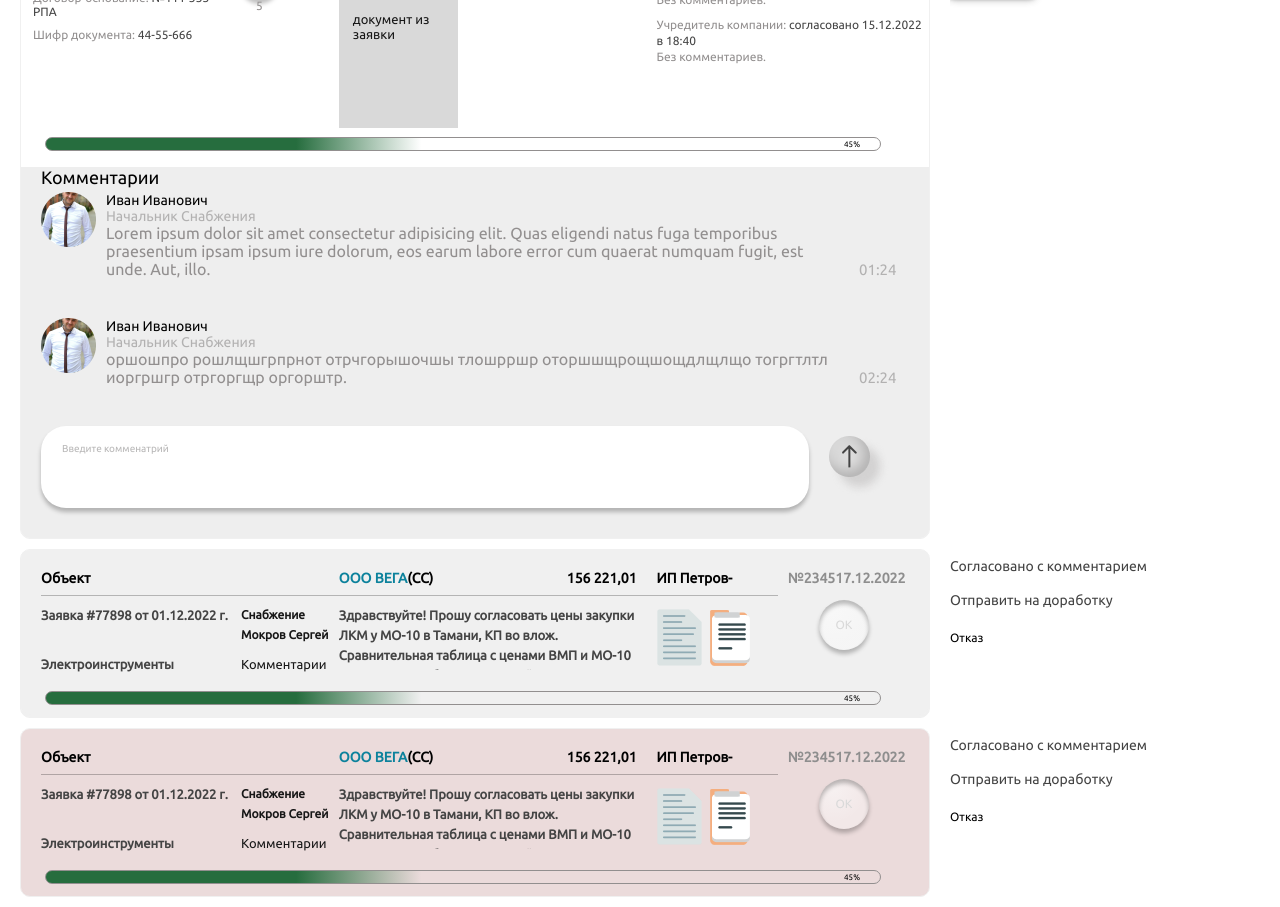
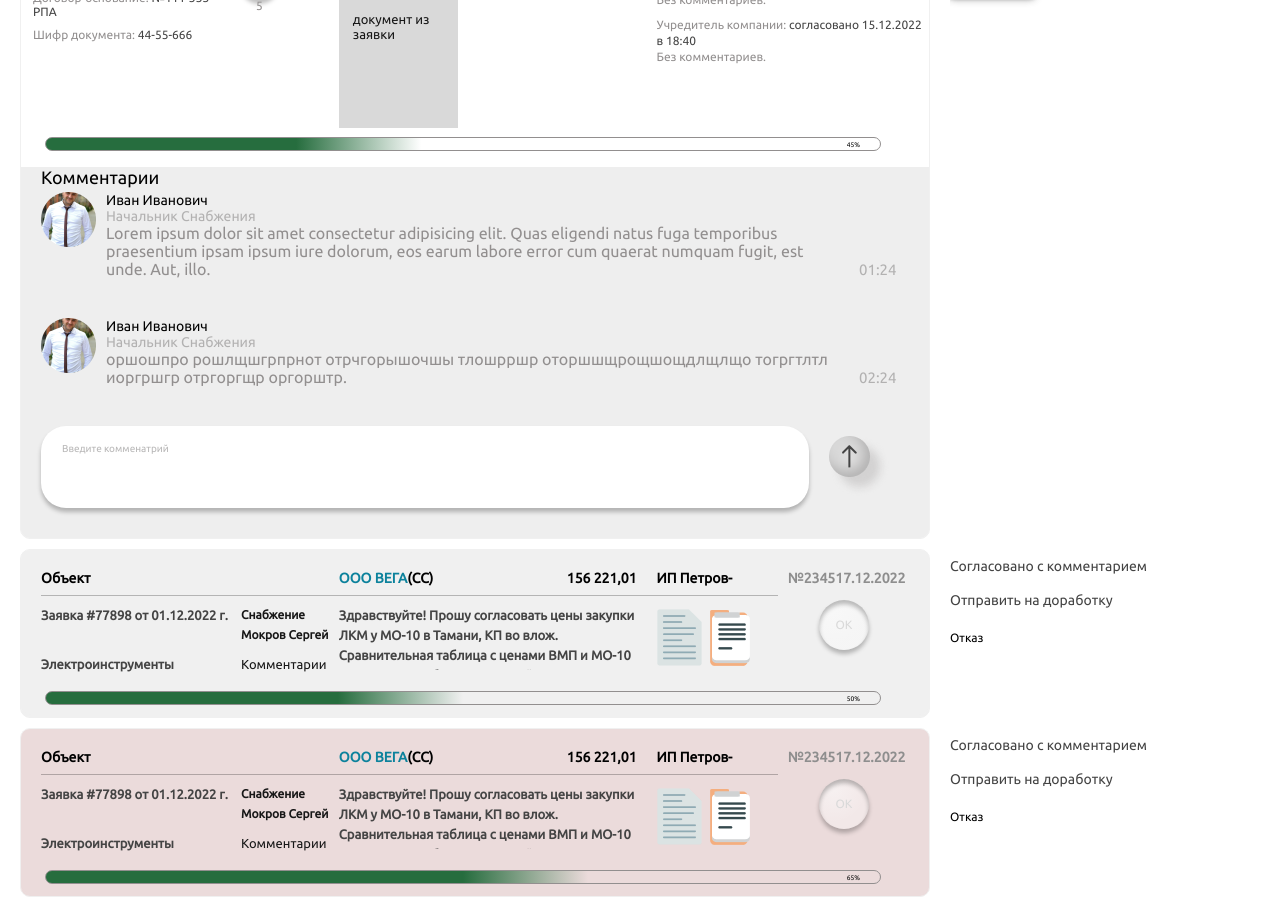
Before and after one commit to maxkuku/onspir, a React (Create React App) app in the folder sogl_react/sogl_app/: page / in a window 1280 px wide. Shown: the part 400-1307 px from the top of the page. Built offline with nearby package versions, Linux system fonts and the light colour scheme.

Commit message:
Прогресс-бар с процентами
Гоша прислал прогресс-бар

```diff
--- /dev/null
+++ b/sogl_react/sogl_app/src/Line/Line.css
@@ -0,0 +1,10 @@
+.progress {
+  border: 1px solid #928F8F;
+  border-radius: 10px;
+  text-align: right;
+  padding-right: 20px;
+  height: 14px;
+  margin: 9px 24px 5px 12px;
+  font-size: 8px;
+  line-height: 14px;
+}/*# sourceMappingURL=Line.css.map */
--- /dev/null
+++ b/sogl_react/sogl_app/src/Line/Line.jsx
@@ -0,0 +1,13 @@
+import React from "react";
+import './Line.css'
+
+const Line = (props) => {
+    const sub = props.persent -15;
+    return (
+
+          <div className="progress" style={{background: `linear-gradient(90deg, rgba(38,109,62,1) 0%, rgba(38,109,62,1) ${sub}%, rgba(38,109,62,0) ${props.persent}%)`}}><small>{props.persent}%</small></div>
+
+    )
+}
+
+export default Line;
--- /dev/null
+++ b/sogl_react/sogl_app/src/Line/Line.scss
@@ -0,0 +1,10 @@
+.progress {
+    border: 1px solid #928F8F;
+    border-radius: 10px;
+    text-align: right;
+    padding-right: 20px;
+    height: 14px;
+    margin: 9px 24px 5px 12px;
+    font-size: 8px;
+    line-height: 14px;
+}
--- a/sogl_react/sogl_app/src/cost_plan/Plan.jsx
+++ b/sogl_react/sogl_app/src/cost_plan/Plan.jsx
@@ -2,7 +2,7 @@
 
 import React from 'react';
 
-function Plan(props) {
+const Plan = (props) => {
 
     const zatr = props.zatr;
     const plan_b = props.plan_b;
--- a/sogl_react/sogl_app/src/sogl_form/Sogl.css
+++ b/sogl_react/sogl_app/src/sogl_form/Sogl.css
@@ -394,16 +394,6 @@ select.nonappear {
   border-radius: 0 0 10px 10px;
   position: relative;
 }
-.objects-list .object-last .progress {
-  border: 1px solid #928F8F;
-  border-radius: 10px;
-  text-align: right;
-  padding-right: 20px;
-  height: 14px;
-  margin: 9px 24px 5px 12px;
-  font-size: 8px;
-  line-height: 14px;
-}
 .objects-list .m-comments-here {
   z-index: 4;
   position: relative;
--- a/sogl_react/sogl_app/src/sogl_form/Sogl.jsx
+++ b/sogl_react/sogl_app/src/sogl_form/Sogl.jsx
@@ -1,6 +1,7 @@
 import React from 'react';
 import Plan from '../cost_plan/Plan'
 import './Sogl.css';
+import Line from '../Line/Line'
 
 
 
@@ -209,9 +210,7 @@ return (
 
                     <div className="object-last">
 
-                        <div className="progress"
-                            style={{background: 'linear-gradient(90deg, rgba(38,109,62,1) 0%, rgba(38,109,62,1) 30%, rgba(38,109,62,0) 45%)'}}>
-                            45%</div>
+                        <Line persent='45'/>
                     </div>
 
 
@@ -416,9 +415,7 @@ return (
 
 
                     <div className="object-last">
-                        <div className="progress"
-                            style={{background: 'linear-gradient(90deg, rgba(38,109,62,1) 0%, rgba(38,109,62,1) 30%, rgba(38,109,62,0) 45%)'}}>
-                            45%</div>
+                    <Line persent='50'/>
                     </div>
 
 
@@ -620,9 +617,7 @@ return (
 
 
                     <div className="object-last">
-                        <div className="progress"
-                            style={{background: 'linear-gradient(90deg, rgba(38,109,62,1) 0%, rgba(38,109,62,1) 30%, rgba(38,109,62,0) 45%)'}}>
-                            45%</div>
+                    <Line persent='65'/>
                     </div>
 
 
--- a/sogl_react/sogl_app/src/sogl_form/Sogl.scss
+++ b/sogl_react/sogl_app/src/sogl_form/Sogl.scss
@@ -491,16 +491,7 @@ select.nonappear {
         border-radius: 0 0 10px 10px;
         position: relative;
 
-        .progress {
-            border: 1px solid #928F8F;
-            border-radius: 10px;
-            text-align: right;
-            padding-right: 20px;
-            height: 14px;
-            margin: 9px 24px 5px 12px;
-            font-size: 8px;
-            line-height: 14px;
-        }
+
     }
 
     .m-comments-here {
```
Also changed, not shown: 2 other files (tests, documents, lock files or other folders).
